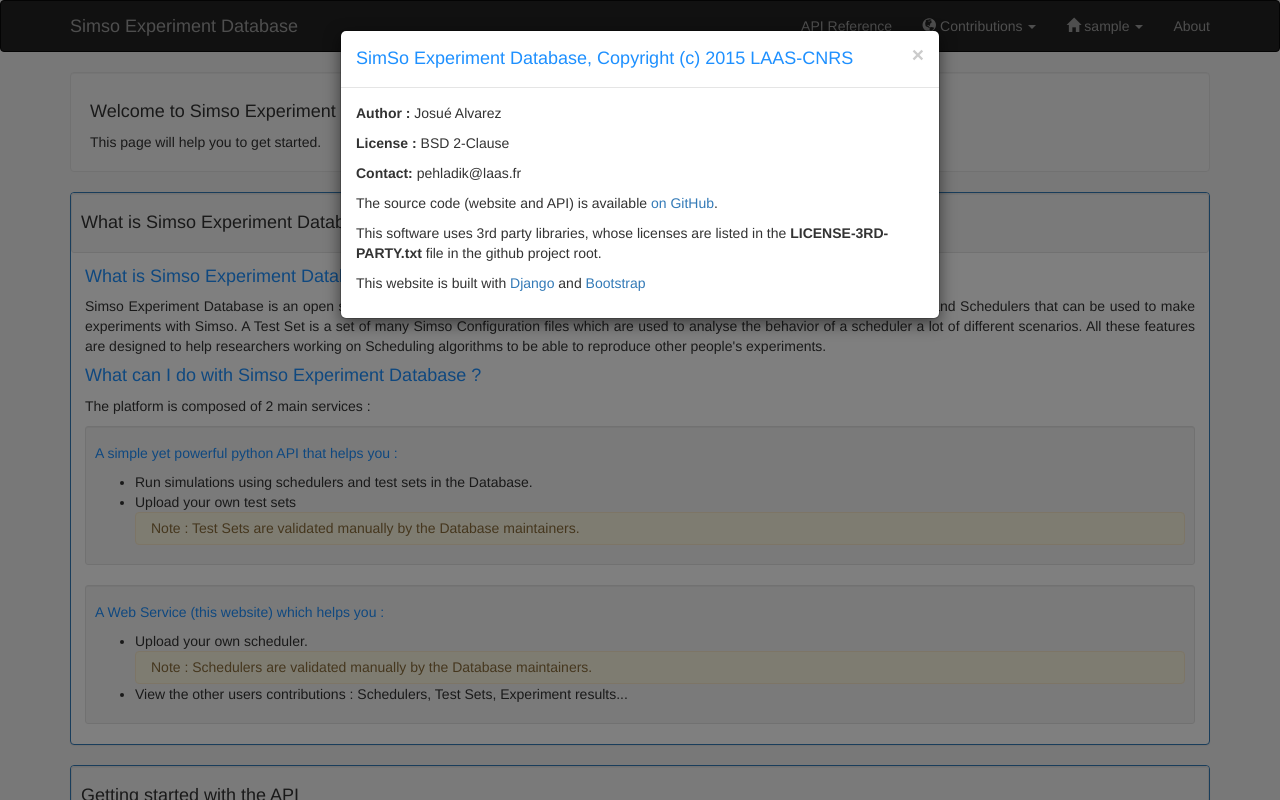
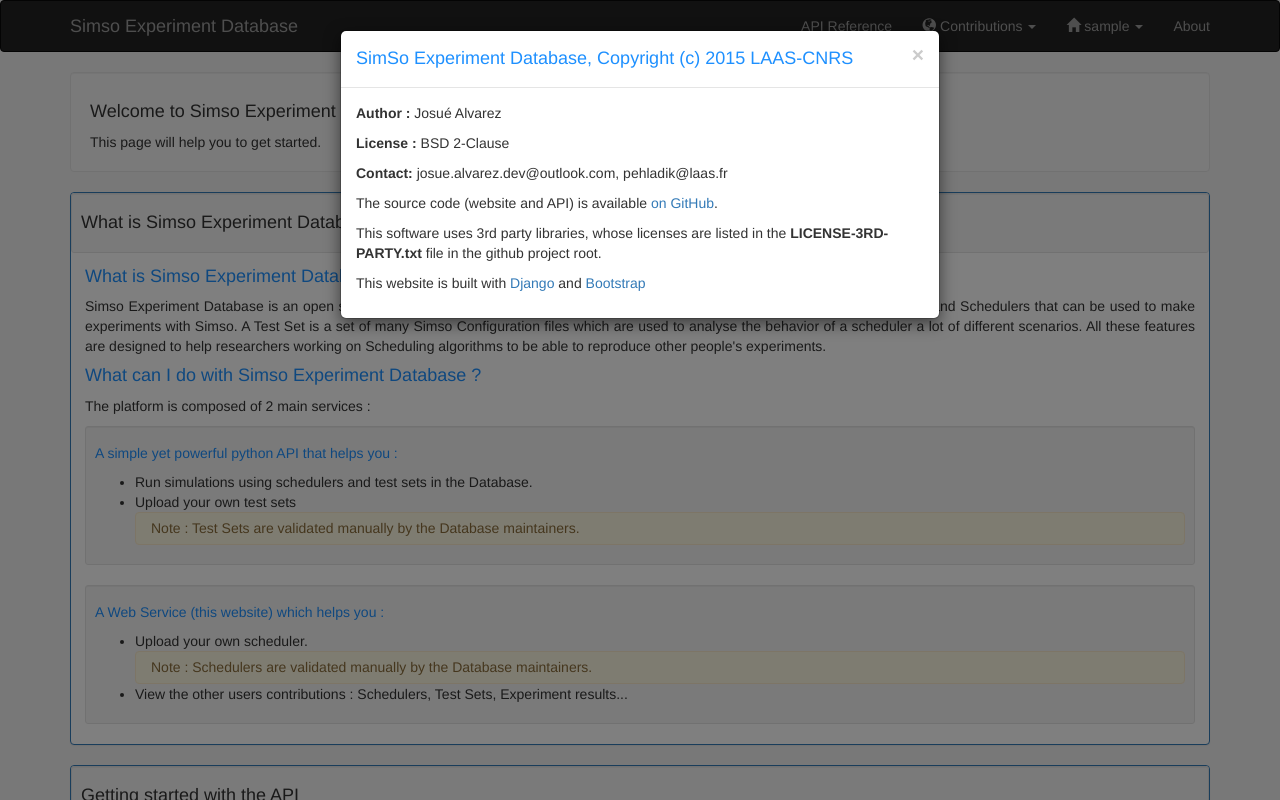
Before and after one commit to Scriptopathe/simso-exp, a Django app: page / in a window 1280 px wide, after a click on "About". Run offline with Django 3.2, Linux system fonts and the light colour scheme; the visitor is signed in with stand-in values (Sample User, id 1); parts of the project's set-up code (start-up, migrations or seed data) failed here and were passed over; some libraries are stand-ins or nearby versions.

Commit message:
Updated contact information

```diff
--- a/simsoexp/templates/about.html
+++ b/simsoexp/templates/about.html
@@ -8,7 +8,7 @@
 			<div class="modal-body">
 				<p><b>Author :</b> Josué Alvarez</p>
 				<p><b>License :</b> BSD 2-Clause</p>
-				<p><b>Contact:</b> pehladik@laas.fr</p>
+				<p><b>Contact:</b> josue.alvarez.dev@outlook.com, pehladik@laas.fr</p>
 				<p>
 					The source code (website and API) is available
 					<a href="https://github.com/Scriptopathe/simso-exp">on GitHub</a>.
```
